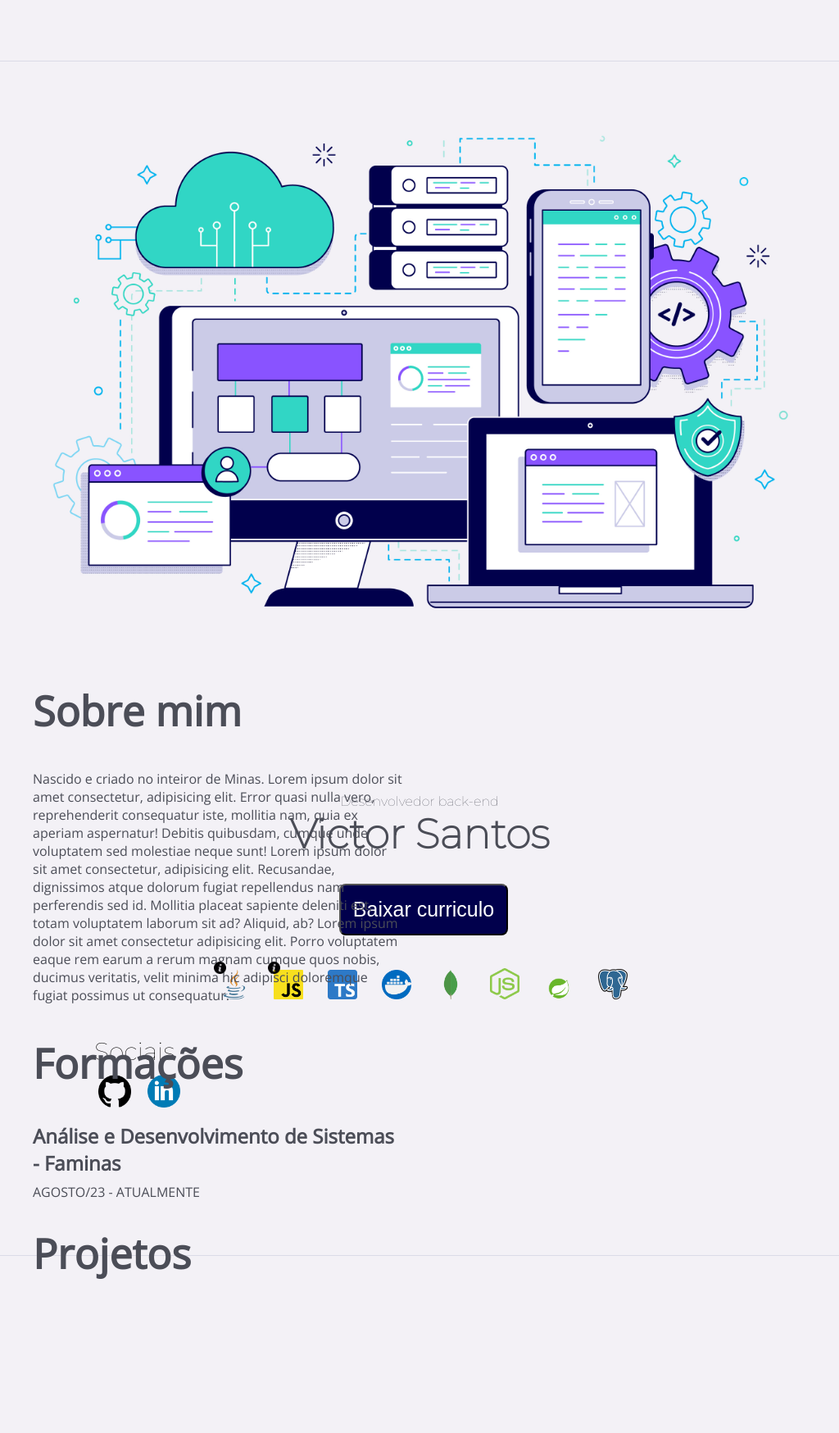
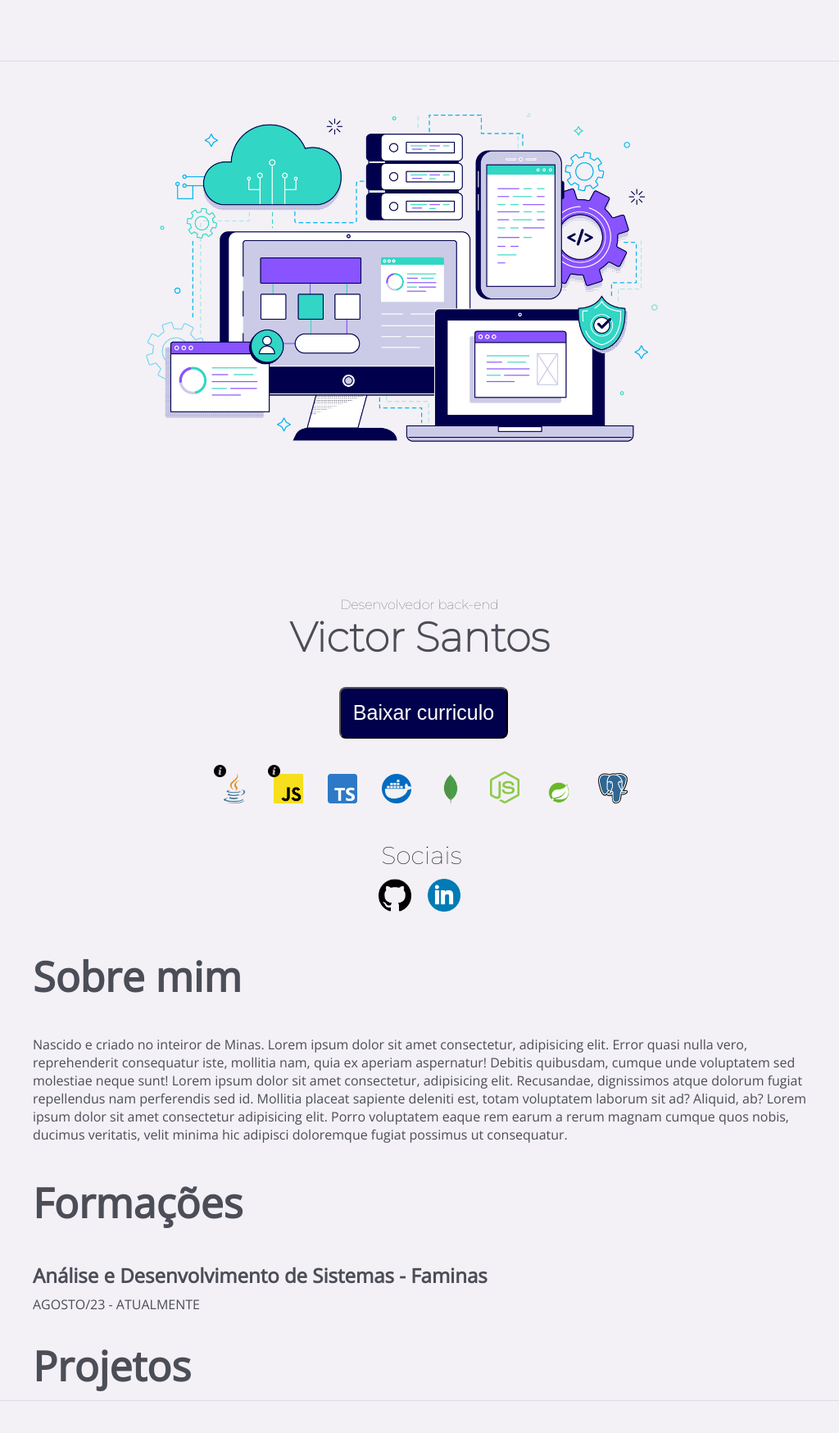
Before and after one commit to vitinhos67/mywebsite-spa, a Vue app: page / in a window 1024 px wide. Shown: the top 1748 px of the page at 82% size. Before the commit the page ends 1592 px from the top, so only its background shows below. Built offline with nearby package versions, Linux system fonts and the light colour scheme.

Commit message:
chore: added media queries for 1200px +

```diff
--- a/src/components/AboutMe.vue
+++ b/src/components/AboutMe.vue
@@ -71,14 +71,12 @@ main.container div.content-main {
   main.container {
     margin-top: 10px;
     height: auto;
-    border: 1px solid red;
   }
 
   main.container div.content-main {
     padding: 0;
     margin: 0;
     width: 100%;
-    border: 1px solid blue;
   }
 
   .text-p {
@@ -102,6 +100,16 @@ main.container div.content-main {
   .p-date {
     padding-left: 5px;
     font-size: 12px;
+  }
+}
+
+@media (max-width: 1400px) and (min-width: 922px) {
+  main.container {
+    height: auto;
+  }
+
+  main.container div.content-main {
+    width: 100%;
   }
 }
 
--- a/src/views/HomeVue.vue
+++ b/src/views/HomeVue.vue
@@ -216,6 +216,20 @@ export default {
 @media (max-width: 1200px) {
   .container {
     flex-direction: column;
+    height: auto;
+  }
+
+  .sociais-div {
+    margin: auto;
+    justify-content: center;
+    height: auto;
+    width: 100%;
+  }
+
+  .content-social-div {
+    width: 100%;
+    text-align: center;
+    margin: auto;
   }
 
   .container-2 .btf1 h1 {
@@ -223,7 +237,8 @@ export default {
   }
 
   .img-1 {
-    width: 100%;
+    width: 80%;
+    margin: auto;
   }
 
   .btn-curriculo {
@@ -238,6 +253,8 @@ export default {
 
   .container-1 {
     flex: 1; /* Alterado para flex: 1 */
+    margin: 0;
+    padding-left: 13%;
   }
 }
 
```
